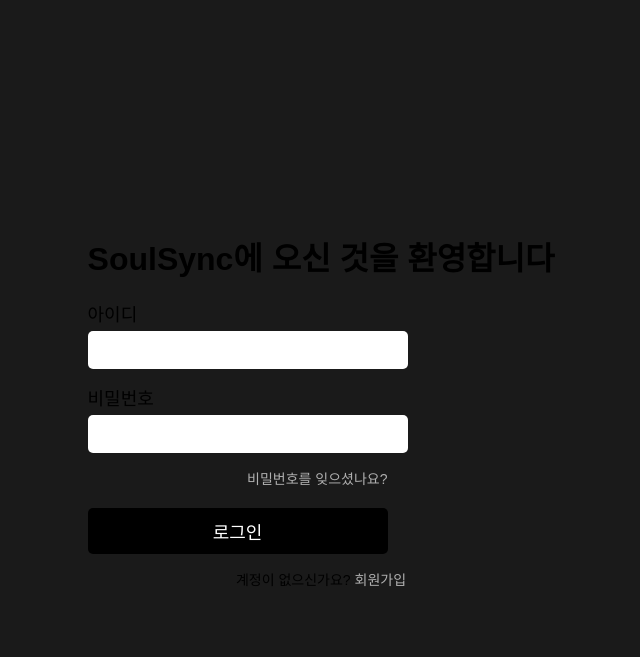
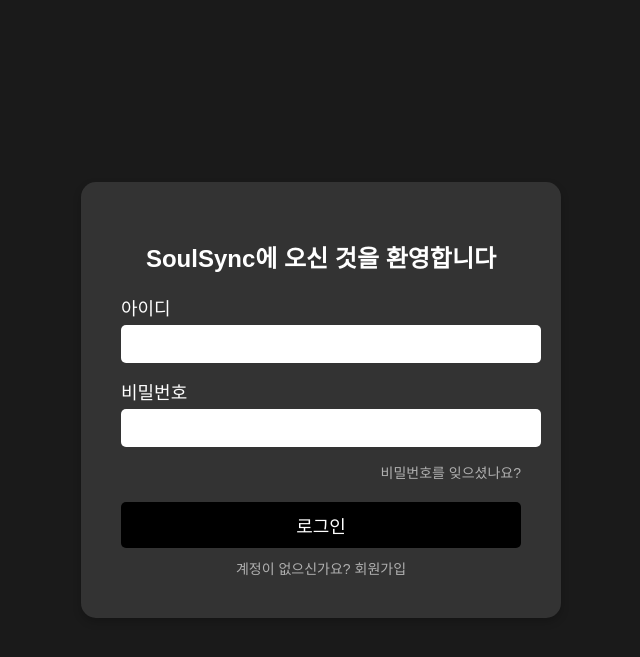
Before and after one commit to sjongwook/song_project, a FastAPI app: page /login in a window 1280 px wide. Shown: the top 657 px of the page, without its empty margins (319-959 px from the left). Run offline with FastAPI, Linux system fonts and the light colour scheme.

Commit message:
Update styles.css

```diff
--- a/static/styles.css
+++ b/static/styles.css
@@ -9,49 +9,33 @@
     height: 100vh;
 }
 
-.container {
-    display: flex;
-    background-color: #555555; /* 회색 배경 */
-    width: 800px;
-    height: 500px;
-    border-radius: 15px;
-    overflow: hidden;
+.single-container {
+    background-color: #333333; /* 회색 배경 */
+    padding: 40px;
+    border-radius: 15px; /* 둥근 테두리 */
+    box-shadow: 0 4px 8px rgba(0, 0, 0, 0.2); /* 그림자 */
+    text-align: center;
+    width: 400px; /* 박스 너비 */
 }
 
-.left-panel {
-    flex: 1;
-    background-color: #808080; /* 더 밝은 회색 */
-    display: flex;
-    flex-direction: column;
-    justify-content: center;
-    align-items: center;
+.single-container h1 {
     color: white;
     font-size: 24px;
+    margin-bottom: 20px;
     font-weight: bold;
-    padding: 20px;
-    text-align: center;
-}
-
-.right-panel {
-    flex: 1;
-    background-color: #333333; /* 어두운 회색 */
-    display: flex;
-    flex-direction: column;
-    justify-content: center;
-    align-items: center;
-    padding: 20px;
-    color: white;
 }
 
 form {
     width: 100%;
-    max-width: 300px;
+    margin-top: 20px;
 }
 
 form label {
     font-size: 18px;
+    color: white;
     margin-bottom: 5px;
     display: block;
+    text-align: left;
 }
 
 form input {
@@ -93,8 +77,8 @@
 
 .signup-link {
     font-size: 14px;
-    text-align: center;
-    margin-top: 15px;
+    color: #b0b0b0;
+    margin-top: 10px;
 }
 
 .signup-link a {
```
